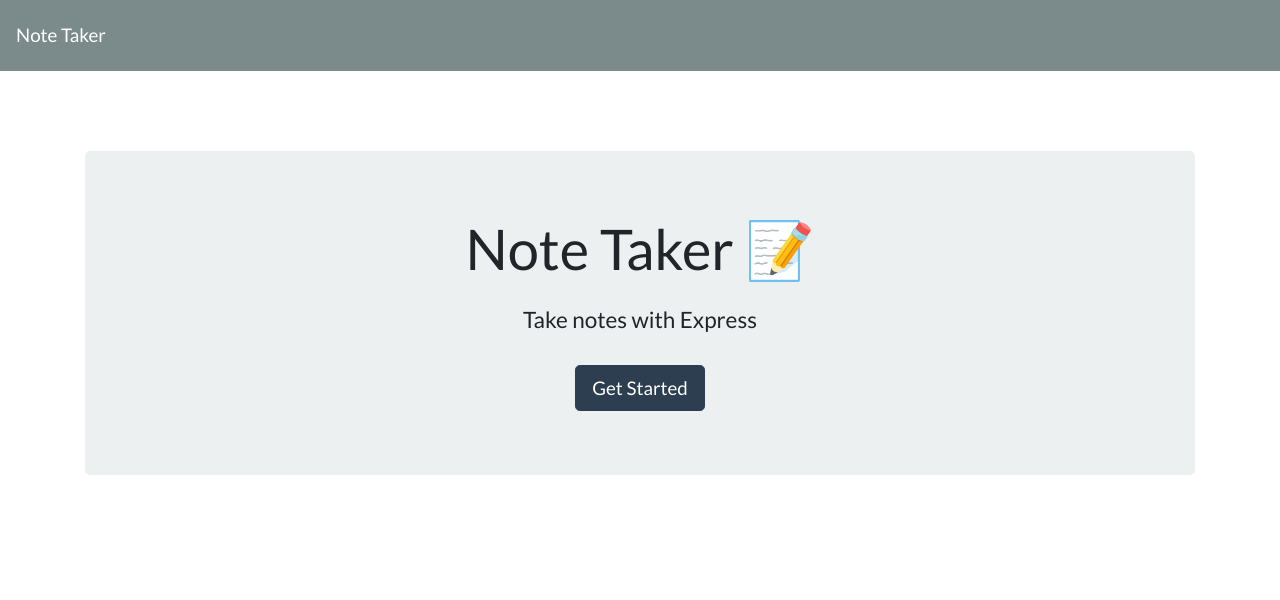
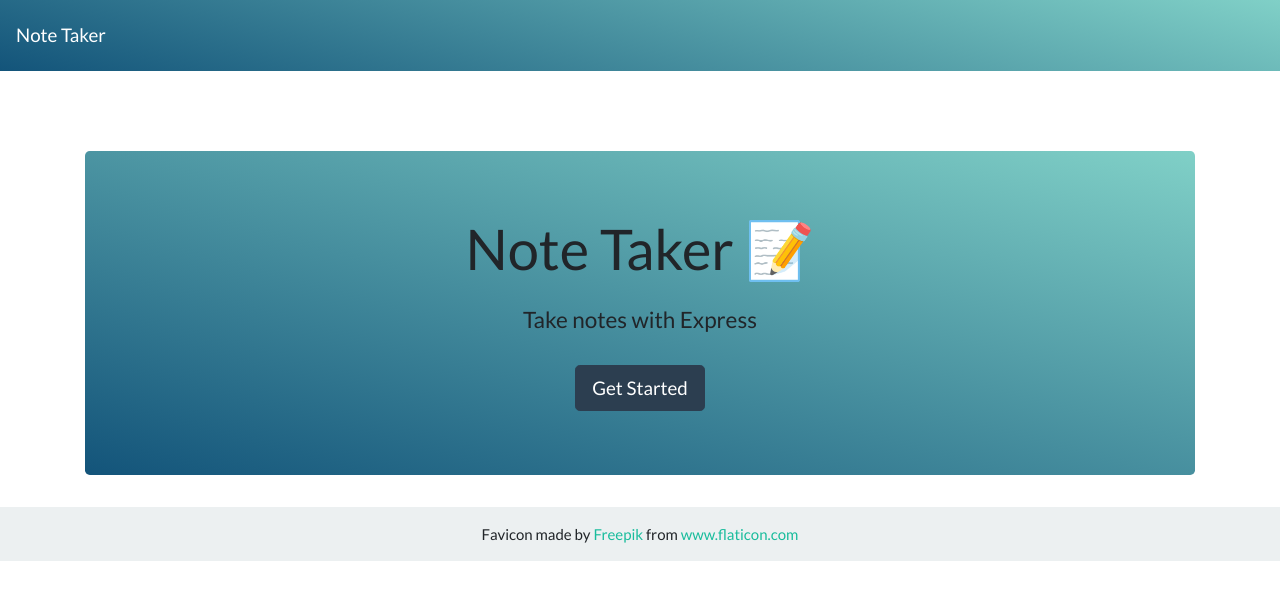
Before and after one commit to Fonyx/NoteMaker, a website: page public/index.html in a window 1280 px wide. Drawn offline with nearby package versions, Linux system fonts and the light colour scheme; no server answers.

Commit message:
add gradients

```diff
--- a/public/assets/css/styles.css
+++ b/public/assets/css/styles.css
@@ -76,3 +76,7 @@ body {
   padding: 20px;
   cursor: pointer;
 }
+
+.bg-custom-1 {
+  background-image: linear-gradient(15deg, #13547a 0%, #80d0c7 100%);
+}
--- a/public/index.html
+++ b/public/index.html
@@ -7,20 +7,28 @@
   <meta http-equiv="X-UA-Compatible" content="ie=edge">
   <title>Note Taker</title>
   <link rel="stylesheet" href="https://cdnjs.cloudflare.com/ajax/libs/bootswatch/4.1.3/flatly/bootstrap.min.css" />
+  <link rel="stylesheet" href="/assets/css/styles.css" />
+  <link rel="icon" type="image/png" href="https://image.flaticon.com/icons/png/512/1242/1242436.png">
 </head>
 
 <body>
-  <nav class="navbar navbar-dark bg-dark">
+  <nav class="navbar navbar-dark bg-custom-1">
     <a class="navbar-brand" href="/">Note Taker
     </a>
   </nav>
   <div class="container">
-    <div style="margin-top: 80px;" class="jumbotron text-center">
+    <div style="margin-top: 80px;" class="jumbotron text-center bg-custom-1">
       <h1 class="display-4">Note Taker <span role="img" aria-label="Memo">📝</span></h1>
       <h4 class="mt-4">Take notes with Express</h4>
       <a class="btn btn-primary btn-lg mt-4" href="/notes" role="button">Get Started</a>
     </div>
   </div>
+
+  <footer class="footer mt-auto py-3 bg-light text-center">
+    <div class="container">Favicon made by <a href="https://www.freepik.com" title="Freepik">Freepik</a> from <a href="https://www.flaticon.com/" title="Flaticon">www.flaticon.com</a></div>
+
+  </footer>
+
   <script src="/assets/js/index.js"></script>
 </body>
 
```
Also changed, not shown: public/notes.html (+1 -1 lines).
